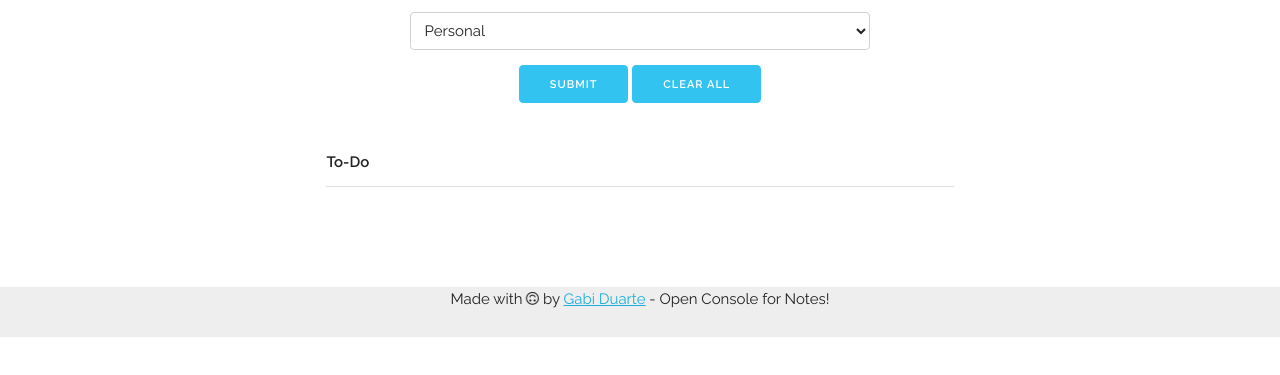
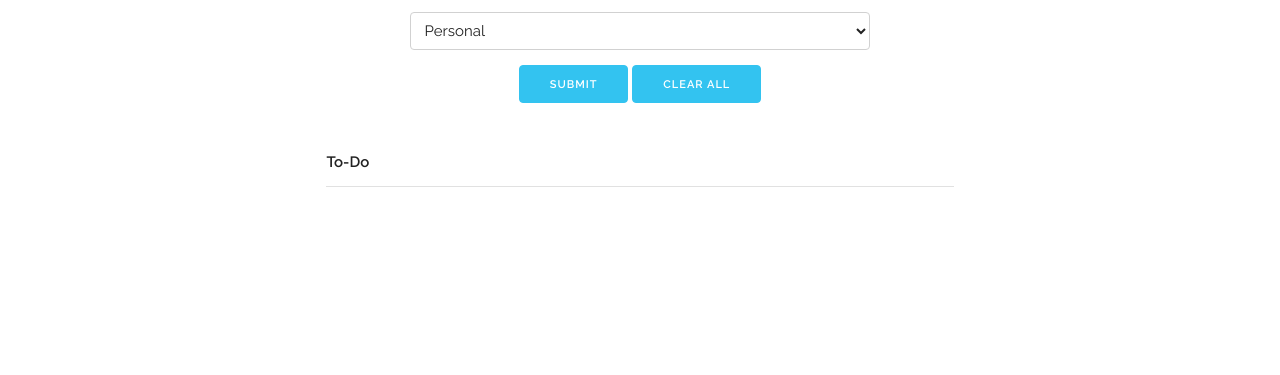
Before and after one commit to gabiduarte/vanilla-todo, a website: page index.html in a window 1280 px wide. Shown: the part 221-596 px from the top of the page. Drawn offline with Linux system fonts and the light colour scheme.

Commit message:
[#3] - removes footer

```diff
--- a/index.html
+++ b/index.html
@@ -44,9 +44,5 @@
       </div>
     </div>
   </main>
-
-  <footer class="txt-center u-full-width">
-      Made with <i class="fa fa-smile-o fa-spin"></i> by <a href="http://gabiduarte.github.io/">Gabi Duarte</a> - Open Console for Notes!
-  </footer>
 </body>
 </html>
```
